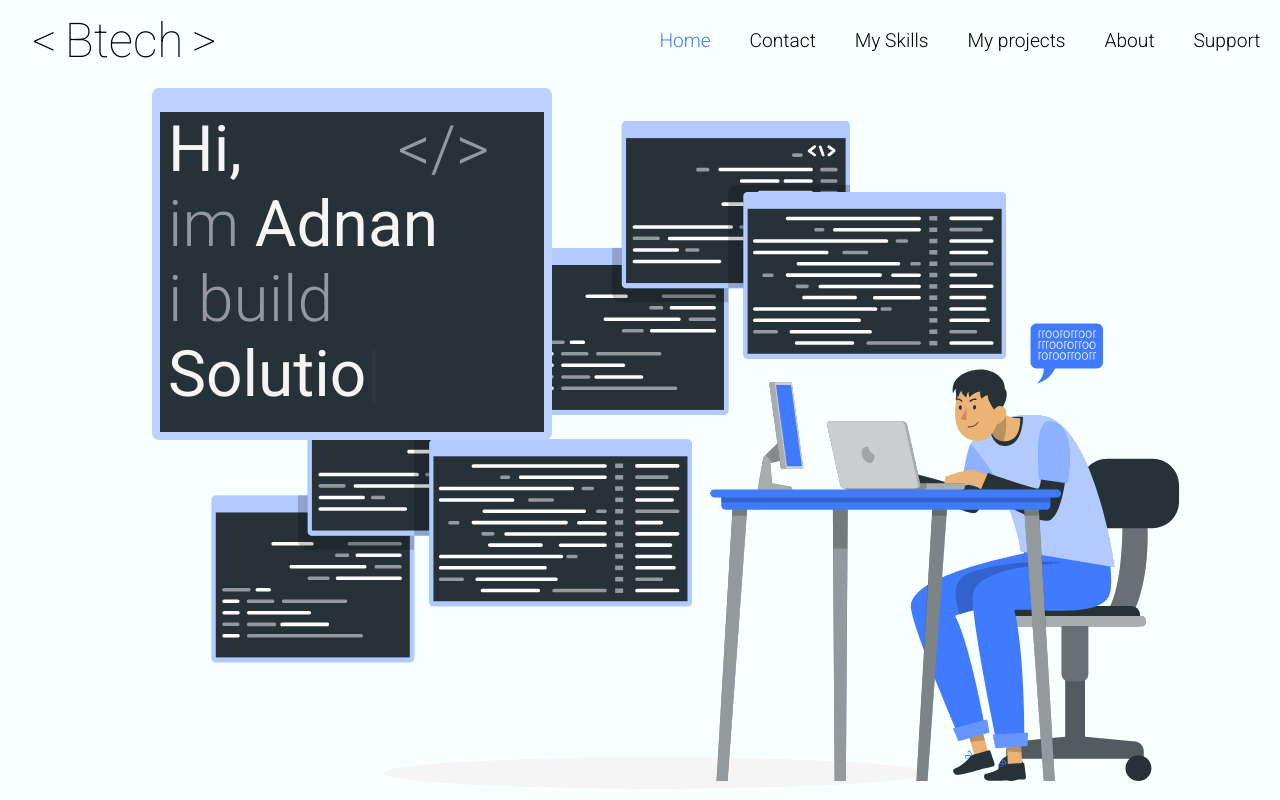
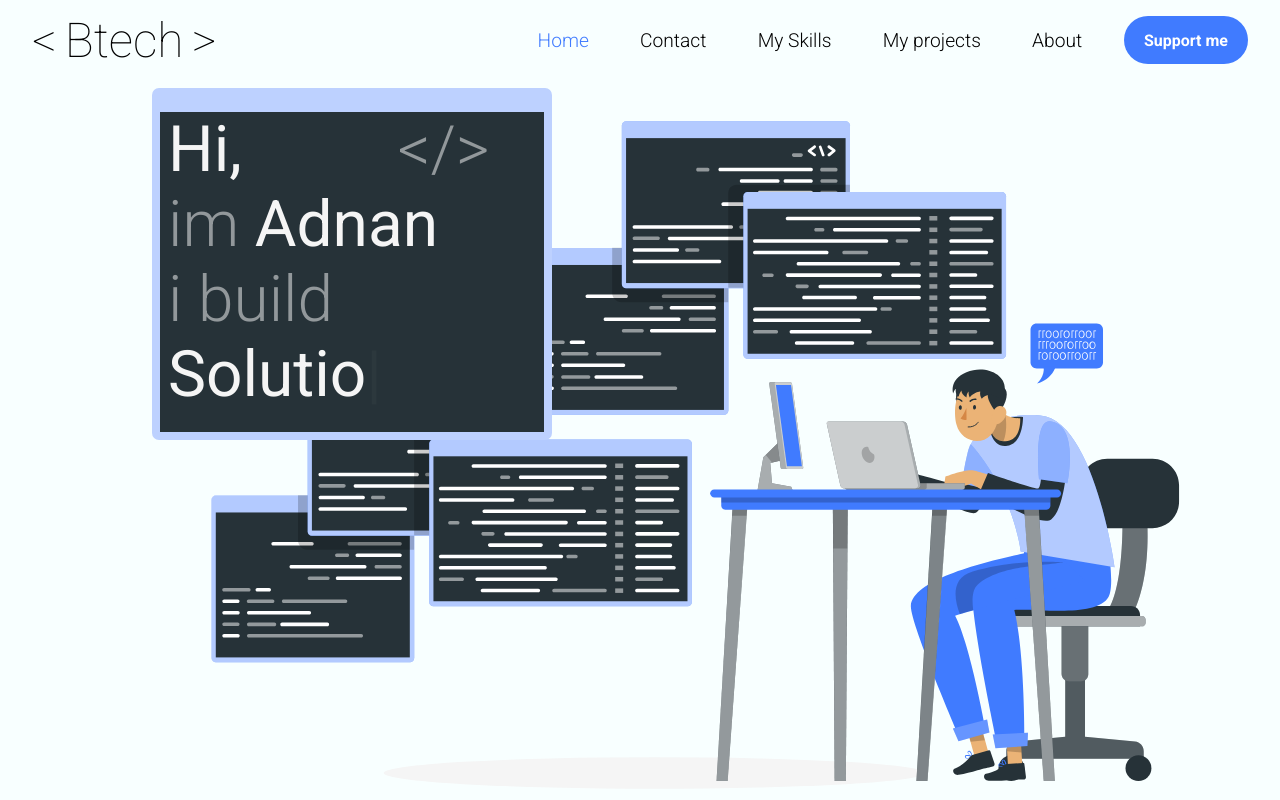
Before and after one commit to BucoTEC/MyPortifolio, a React (Create React App) app: page / in a window 1280 px wide. Shown: the top 800 px of the page. Built offline with nearby package versions, Linux system fonts and the light colour scheme.

Commit message:
added donorbox donation

```diff
--- a/src/components/TopBar.jsx
+++ b/src/components/TopBar.jsx
@@ -21,10 +21,11 @@ const TopNav = styled.div`
   overflow: hidden;
 `;
 const Right = styled.div`
-  flex: 1;
+  flex: 1.5;
   display: flex;
   align-items: center;
   justify-content: end;
+  overflow: hidden;
 
   ${desktop({
     alignItems: "center",
@@ -47,6 +48,7 @@ const Left = styled.div`
   flex: 1;
   display: flex;
   align-items: center;
+  overflow: hidden;
 `;
 const Hamburger = styled.div`
   margin-right: 3rem;
@@ -151,6 +153,55 @@ const SideLinks = styled.div`
   position: absolute;
   z-index: 99999;
 `;
+const Support = styled.div`
+  color: white;
+  background-color: #407bff;
+  border-radius: 25px;
+  margin: 1rem;
+  margin-right: 2rem;
+  width: 10rem;
+  height: 3rem;
+  justify-content: center;
+  align-items: center;
+  transition: all 0.2s ease-in-out;
+  display: none;
+  cursor: pointer;
+  ${desktop({
+    display: "flex",
+  })}
+  &:hover {
+    transform: scale(1.1);
+    background-color: #205de2;
+  }
+
+  h2 {
+    font-size: 1rem;
+  }
+`;
+const SupportMobile = styled.div`
+  color: white;
+  background-color: #407bff;
+  border-radius: 25px;
+  margin: 1rem;
+  margin-right: 2rem;
+  width: 20rem;
+  height: 4rem;
+  justify-content: center;
+  align-items: center;
+  transition: all 0.2s ease-in-out;
+  display: flex;
+  cursor: pointer;
+
+  &:hover {
+    transform: scale(1.1);
+    background-color: #205de2;
+  }
+
+  h2 {
+    font-size: 2rem;
+    font-weight: 300;
+  }
+`;
 function TopBar() {
   const [menuOpen, setMenuOpen] = useState(false);
   useEffect(() => {
@@ -190,8 +241,10 @@ function TopBar() {
             <CustomLink to="/skills">My Skills</CustomLink>
             <CustomLink to="/projects">My projects</CustomLink>
             <CustomLink to="/about">About</CustomLink>
-            <CustomLink to="/support-me">Support</CustomLink>
           </NavList>
+          <Support>
+            <h2>Support me</h2>
+          </Support>
           <Hamburger
             onClick={() => {
               setMenuOpen(!menuOpen);
@@ -227,7 +280,9 @@ function TopBar() {
               <CustomLink to="/about">About</CustomLink>
             </li>
             <li>
-              <CustomLink to="/support-me">Support</CustomLink>
+              <SupportMobile>
+                <h2>Support me</h2>
+              </SupportMobile>
             </li>
           </ul>
         </SideLinks>
--- a/src/pages/Support.jsx
+++ b/src/pages/Support.jsx
@@ -1,10 +1,43 @@
 import React from "react";
+import styled from "styled-components";
+import { phone } from "../utils/responsive";
 
+const Wrapper = styled.div`
+max-width: 50rem;
+  margin: auto;
+  display: flex;
+  justify-content: center;
+    ${phone({
+      width: "100%",
+    })}
+
+  }
+`;
 function Support() {
   return (
-    <div>
-      <h1>this is my support me page</h1>
-    </div>
+    <Wrapper>
+      <iframe
+        title="donation-form"
+        src="https://donorbox.org/embed/btech-support"
+        name="donorbox"
+        allowpaymentrequest="allowpaymentrequest"
+        seamless="seamless"
+        frameborder="0"
+        scrolling="no"
+        height="900px"
+        width="100%"
+        style={{
+          maxWidth: "500px",
+          minWidth: "250px",
+          marginTop: "2rem",
+          maxHeight: "none!important",
+        }}
+      ></iframe>
+      <script
+        src="https://donorbox.org/widget.js"
+        paypalExpress="true"
+      ></script>
+    </Wrapper>
   );
 }
 
```
